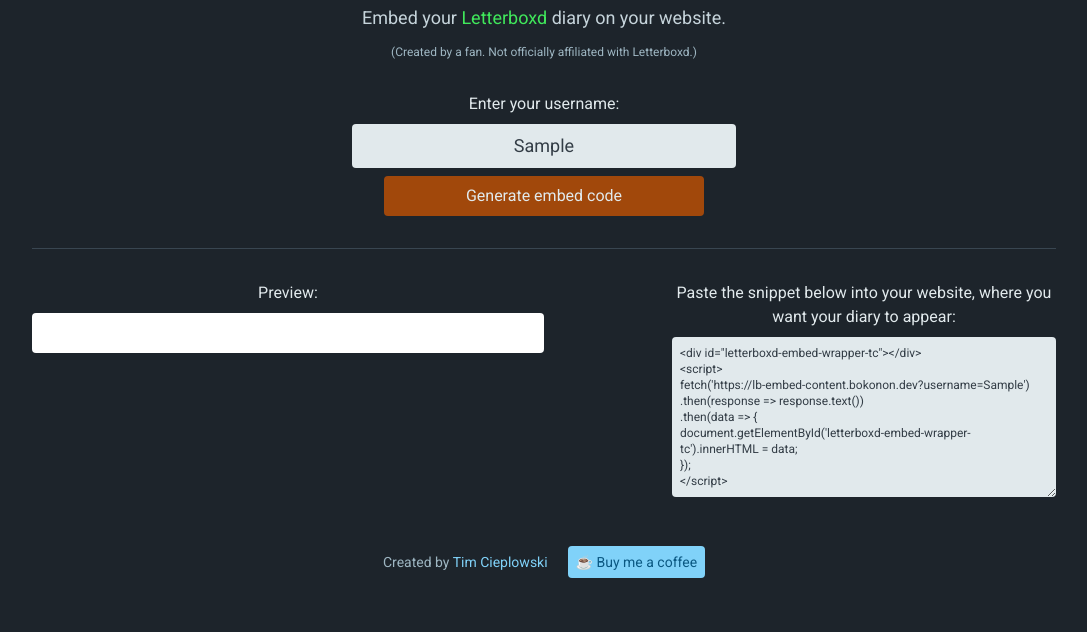
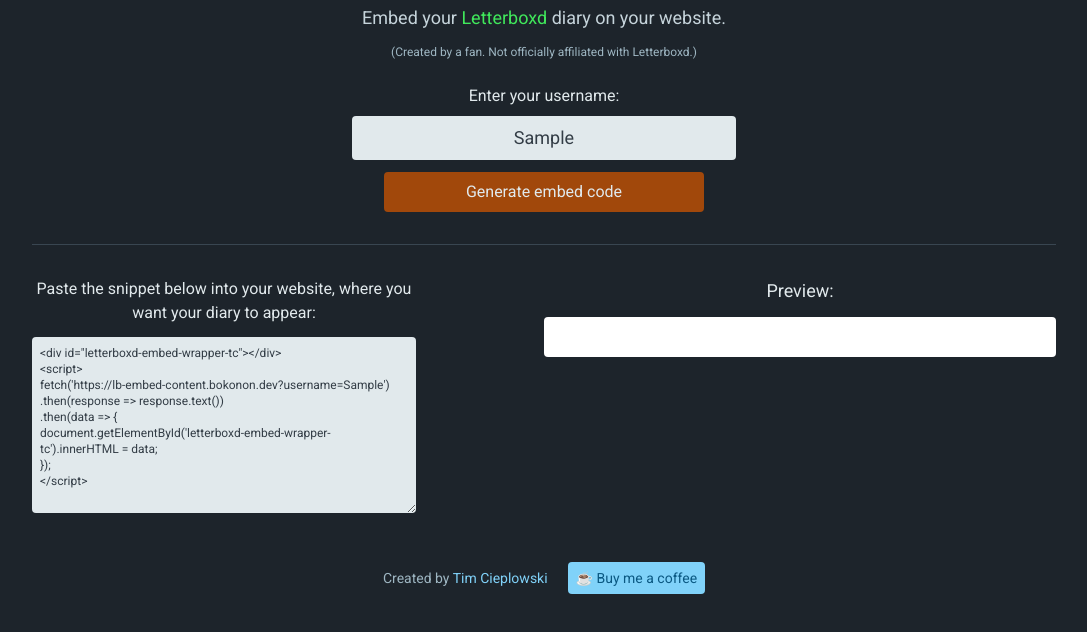
Before and after one commit to timciep/letterboxd-embed-landing-page, a website built with Vite: page index.html in a window 1280 px wide. Both pictures are taken after typing "Sample" into the empty fields and a click on the button "Generate embed code". Shown: the part 76-708 px from the top of the page, without its empty margins (96-1183 px from the left). Built offline with nearby package versions, Linux system fonts and the light colour scheme; no server answers.

Commit message:
swap snippet/preview places, tweak other styles

```diff
--- a/index.html
+++ b/index.html
@@ -25,8 +25,8 @@
 
       gtag('config', 'G-GF6K11067Q');
     </script>
+  </head>
 
-  </head>
   <body class="bg-shark-950 text-shark-100">
     <style>
       .letterboxd-embed-tc-more {
@@ -35,7 +35,7 @@
       }
     </style>
 
-    <div class="text-center my-8 mx-2">
+    <div class="text-center mt-8 mb-6 mx-2">
       <h1 class="text-3xl md:text-4xl font-bol">
         <span class="">Letterboxd</span>
         Diary Embed
@@ -54,7 +54,7 @@
       </p>
     </div>
 
-    <div class="my-3 mx-5 text-center" x-data="data">
+    <div class="mx-5 text-center" x-data="data">
       <div class="">
         <label for="lb-un">Enter your username:</label>
       </div>
@@ -70,7 +70,7 @@
         >
       </div>
 
-      <div class="mt-2">
+      <div class="mt-3">
         <button
           @click="submit()"
           id="submit"
@@ -89,16 +89,6 @@
         </div>
 
         <div class="flex w-full justify-between gap-5 flex-col md:flex-row">
-          <div class="basis-6/12">
-            <div class="text-center mx-auto">
-              Preview:
-            </div>
-
-            <div class="mt-2 py-5 px-2 bg-white rounded text-black">
-              <div x-show="previewHtml" x-html="previewHtml"></div>
-            </div>
-          </div>
-
           <div>
             <div class="max-w-sm mx-auto text-center">
               <label for="code">
@@ -106,14 +96,24 @@
               </label>
             </div>
 
-            <div class="mt-2">
+            <div class="mt-3">
               <textarea
                 @click="$event.target.select()"
                 id="code"
-                class="rounded text-xs p-2 w-full text-left text-shark-900 bg-shark-100 h-40"
+                class="rounded text-xs p-2 w-full text-left text-shark-900 bg-shark-100 h-44"
                 rows="5"
                 x-model="snippet"
               ></textarea>
+            </div>
+          </div>
+
+          <div class="basis-6/12">
+            <div class="text-center mx-auto text-lg">
+              Preview:
+            </div>
+
+            <div class="mt-3 py-5 px-2 bg-white rounded text-black">
+              <div x-show="previewHtml" x-html="previewHtml"></div>
             </div>
           </div>
         </div>
--- a/src/style.css
+++ b/src/style.css
@@ -7,3 +7,7 @@
 }
 
 [x-cloak] { display: none !important; }
+
+.letterboxd-embed-tc-more a {
+  color: #486172 !important;
+}
```
